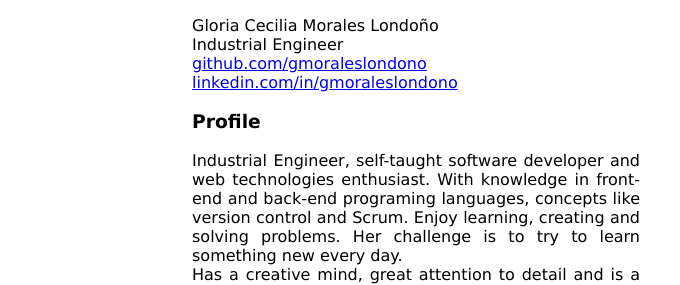
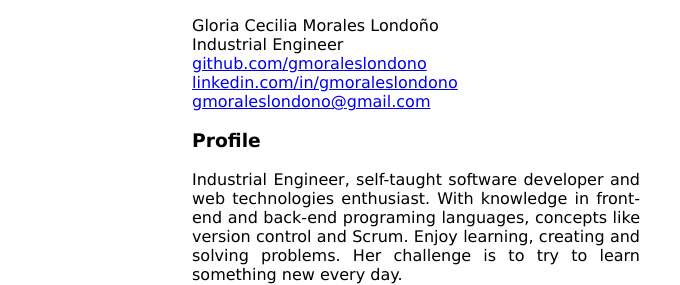
Before and after one commit to gmoraleslondono/portfolio, a plain HTML site: page curriculum.html in a window 1280 px wide. Shown: the part 247-532 px from the top of the page, 0-680 px from the left. Drawn offline with Linux system fonts and the light colour scheme; grey boxes are pictures that could not be loaded.

Commit message:
Add email curriculum

```diff
--- a/curriculum.html
+++ b/curriculum.html
@@ -45,6 +45,7 @@
                     <p>Gloria Cecilia Morales Londoño <br> Industrial Engineer <br>
                         <a href="https://github.com/gmoraleslondono" target="_blank">github.com/gmoraleslondono</a> <br>
                         <a href="https://www.linkedin.com/in/gmoraleslondono" target="_blank">linkedin.com/in/gmoraleslondono</a>
+                        <a href="mailto:gmoraleslondono@gmail.com">gmoraleslondono@gmail.com</a>
                     </p>
 
                     <h3>Profile</h3>
```
